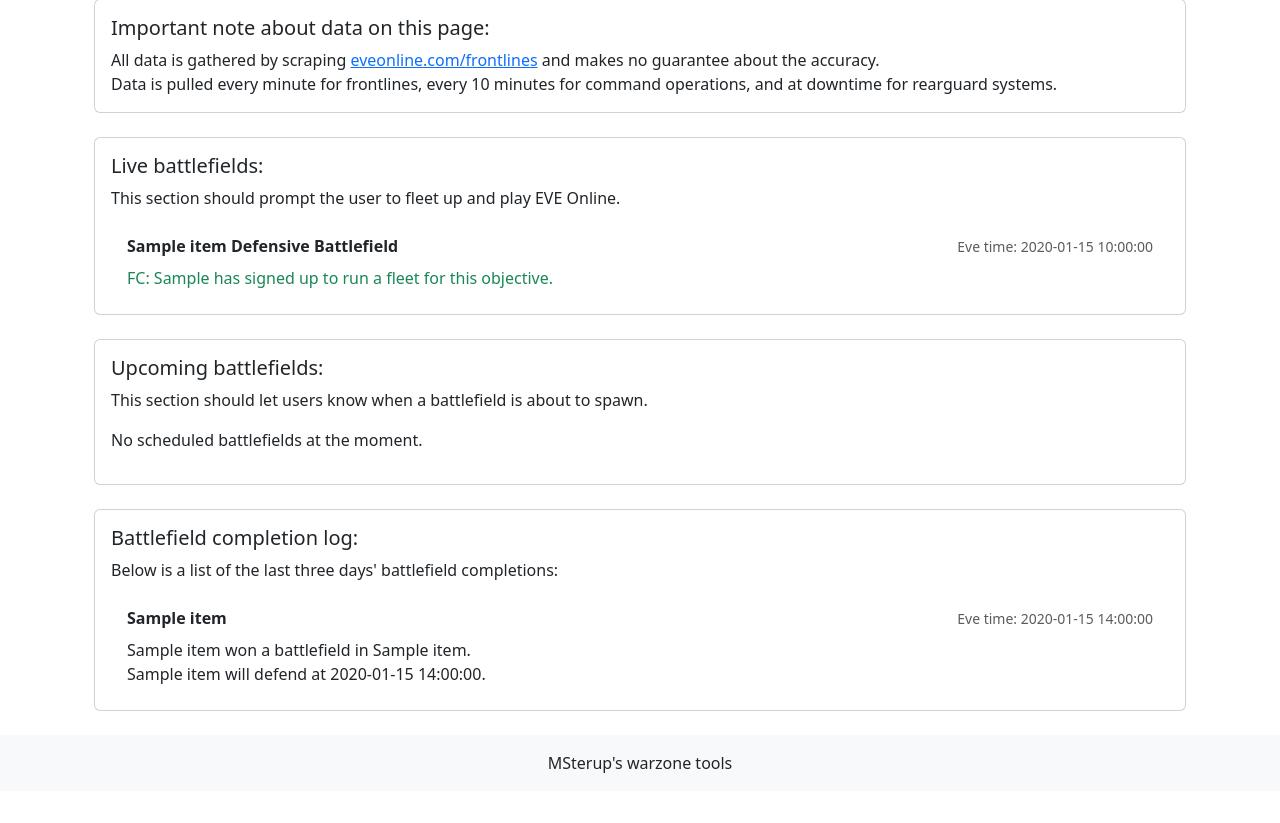
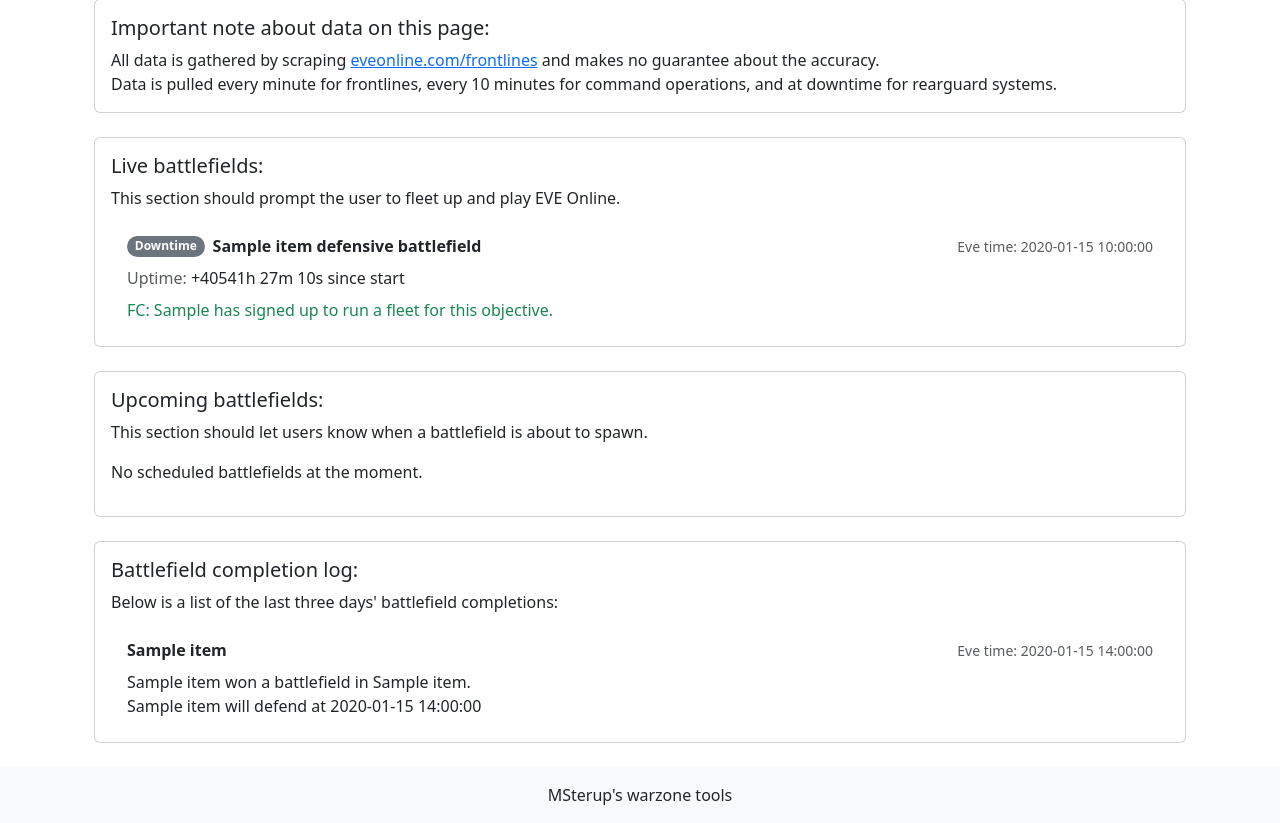
Before and after one commit to Msterup/eve, a Django app: page /eve_tools/tracker/1/ in a window 1280 px wide. Shown: the part 207-1030 px from the top of the page. Before the commit the page ends 980 px from the top, so only its background shows below. Run offline with Django 5.2, Linux system fonts and the light colour scheme; tables that the repository leaves empty hold one stand-in row (values such as "Sample post").

Commit message:
Analytics and a bit of front end

```diff
--- a/warzone_tools/core/templates/base.html
+++ b/warzone_tools/core/templates/base.html
@@ -7,7 +7,7 @@
     {% load static %}
     <!-- Bootstrap CSS -->
     <link href="https://cdn.jsdelivr.net/npm/bootstrap@5.3.0/dist/css/bootstrap.min.css" rel="stylesheet">
-
+    <script defer data-domain="msterup.xyz" src="https://plausible.io/js/script.js"></script>
     {% block extra_head %}{% endblock %}
 </head>
 <body class="d-flex flex-column min-vh-100"></body>
--- a/warzone_tools/eve_tools/templates/pages/tracker/battlefield_timer.py
+++ b/warzone_tools/eve_tools/templates/pages/tracker/battlefield_timer.py
@@ -57,12 +57,12 @@ def get_battlefield_timers(faction):
     result["scheduled_battlefields"] = scheduled_readable_battlefields
 
     # Live battlefields
-    # TODO: Live battlefields not rendering on frontend, "Test test" left over on  html and add warnings for flips
     all_battlefields = ScheduledBattlefield.objects.filter(faction_query, expected_time__lt=current_time)
     live_readable_battlefields = []
     for battlefield_data in all_battlefields:
         battlefield = {
-            "spawn_time": battlefield_data.spawn_time.strftime('%Y-%m-%d %H:%M:%S'),
+            "expected_time": battlefield_data.spawn_time.strftime('%Y-%m-%d %H:%M:%S'),
+            "battlefield_type": battlefield_data.battlefield_type,
             "defender": translate_faction_id(battlefield_data.defender),
             "fc": battlefield_data.fc,
         }
--- a/warzone_tools/eve_tools/templates/pages/tracker/completion_log.html
+++ b/warzone_tools/eve_tools/templates/pages/tracker/completion_log.html
@@ -12,7 +12,10 @@
                     </div>
                     <div class="mt-2">
                         {{ battlefield.winner }} won a battlefield in {{ battlefield.system }}. <br>
-                        {{ battlefield.defender }} will defend at {{ battlefield.spawn_time }}.
+                        {{ battlefield.defender }} will defend at
+                        <span class="server-time" data-time="{{ battlefield.spawn_time }}">
+                          {{ battlefield.spawn_time }}
+                        </span>
                     </div>
                 </div>
             {% endfor %}
--- a/warzone_tools/eve_tools/templates/pages/tracker/live_battlefields.html
+++ b/warzone_tools/eve_tools/templates/pages/tracker/live_battlefields.html
@@ -7,9 +7,27 @@
                 {% for battlefield in live_battlefields %}
                     <div class="list-group-item">
                         <div class="d-flex justify-content-between align-items-center">
-                            <strong>{{ battlefield.defender }} Defensive Battlefield</strong>
+                            <div class="d-flex align-items-center">
+                                <span class="badge rounded-pill
+                                    {% if battlefield.type == 'Downtime' %}
+                                        bg-warning
+                                    {% elif battlefield.type == 'Normal' %}
+                                        bg-success
+                                    {% elif battlefield.type == 'System Flipped' %}
+                                        bg-danger
+                                    {% else %}
+                                        bg-secondary
+                                    {% endif %}
+                                    me-2">{{ battlefield.battlefield_type }}
+                                </span>
+                                <strong>{{ battlefield.defender }} defensive battlefield</strong>
+                            </div>
                             <!-- Time Display -->
-                            <small class="text-muted server-time" data-time="{{ battlefield.spawn_time }}" data-timezone="UTC+0">Eve time: {{ battlefield.spawn_time }}</small>
+                            <small class="text-muted server-time" data-time="{{ battlefield.expected_time }}" data-timezone="UTC+0">Eve time: {{ battlefield.expected_time }}</small>
+                        </div>
+                        <div class="mt-2">
+                            <span class="text-muted">Uptime: </span>
+                            <span class="countup" data-time="{{ battlefield.expected_time }}"></span>
                         </div>
                         <div class="mt-2">
                             {% if battlefield.fc %}
--- a/warzone_tools/eve_tools/templates/pages/tracker/scripts.html
+++ b/warzone_tools/eve_tools/templates/pages/tracker/scripts.html
@@ -11,8 +11,8 @@
     });
 
     // Initial countdown update and interval setup
-        updateCountdowns();
-        setInterval(updateCountdowns, 1000); // Update countdowns every second
+    updateTimes();  // Make sure this calls updateTimes
+    setInterval(updateTimes, 1000); // Update countdowns and countups every second
 });
 
 // Function to set the button text based on the current state
@@ -75,12 +75,49 @@
     span.innerText = `${hours}h ${minutes}m ${seconds}s`;
 }
 
-    // Function to update all countdowns on the page
-    function updateCountdowns() {
+function updateCountup(span, startTime) {
+    const now = new Date();
+    const timeDiff = now - startTime; // Now subtracts the startTime
+
+    if (timeDiff < 0) {
+        span.innerText = "Counting up not started";
+        return;
+    }
+
+    const hours = Math.floor(timeDiff / (1000 * 60 * 60));
+    const minutes = Math.floor((timeDiff % (1000 * 60 * 60)) / (1000 * 60));
+    const seconds = Math.floor((timeDiff % (1000 * 60)) / 1000);
+
+    // Add leading zeros to minutes and seconds
+    const formattedMinutes = minutes.toString().padStart(2, '0');
+    const formattedSeconds = seconds.toString().padStart(2, '0');
+
+    // Construct a prettier string
+    let prettyString = `+${hours}h ${formattedMinutes}m ${formattedSeconds}s since start`;
+
+    // Optional: Add more formatting based on the time elapsed
+    if (hours === 0 && minutes === 0) {
+        prettyString = `+${formattedSeconds}s since start`;
+    } else if (hours === 0) {
+        prettyString = `${formattedMinutes}m ${formattedSeconds}s since start`;
+    }
+
+    span.innerText = prettyString;
+}
+
+// Function to update all countdowns and countups on the page
+function updateTimes() {
     const countdowns = document.querySelectorAll('.countdown');
     countdowns.forEach((span) => {
-            const serverTime = new Date(Date.parse(span.getAttribute('data-time') + 'Z'));  // Parse as UTC
-            updateCountdown(span, serverTime);
+        const targetTime = new Date(Date.parse(span.getAttribute('data-time') + 'Z'));  // Parse as UTC
+        updateCountdown(span, targetTime);
+    });
+
+    const countups = document.querySelectorAll('.countup');
+    countups.forEach((span) => {
+        const startTime = new Date(Date.parse(span.getAttribute('data-time') + 'Z'));  // Parse as UTC
+        updateCountup(span, startTime);
     });
 }
+
 </script>
--- a/warzone_tools/eve_tools/templates/pages/tracker/upcomming_battlefields.html
+++ b/warzone_tools/eve_tools/templates/pages/tracker/upcomming_battlefields.html
@@ -20,7 +20,7 @@
                                     {% endif %}
                                     me-2">{{ battlefield.battlefield_type }}
                                 </span>
-                                <strong>{{ battlefield.defender }} Defensive Battlefield</strong>
+                                <strong>{{ battlefield.defender }} defensive battlefield</strong>
                             </div>
                             <!-- Time Display -->
                             <small class="text-muted server-time" data-time="{{ battlefield.expected_time }}" data-timezone="UTC+0">Eve time: {{ battlefield.expected_time }}</small>
```
Lines whose indentation alone changed are shown as unchanged.
